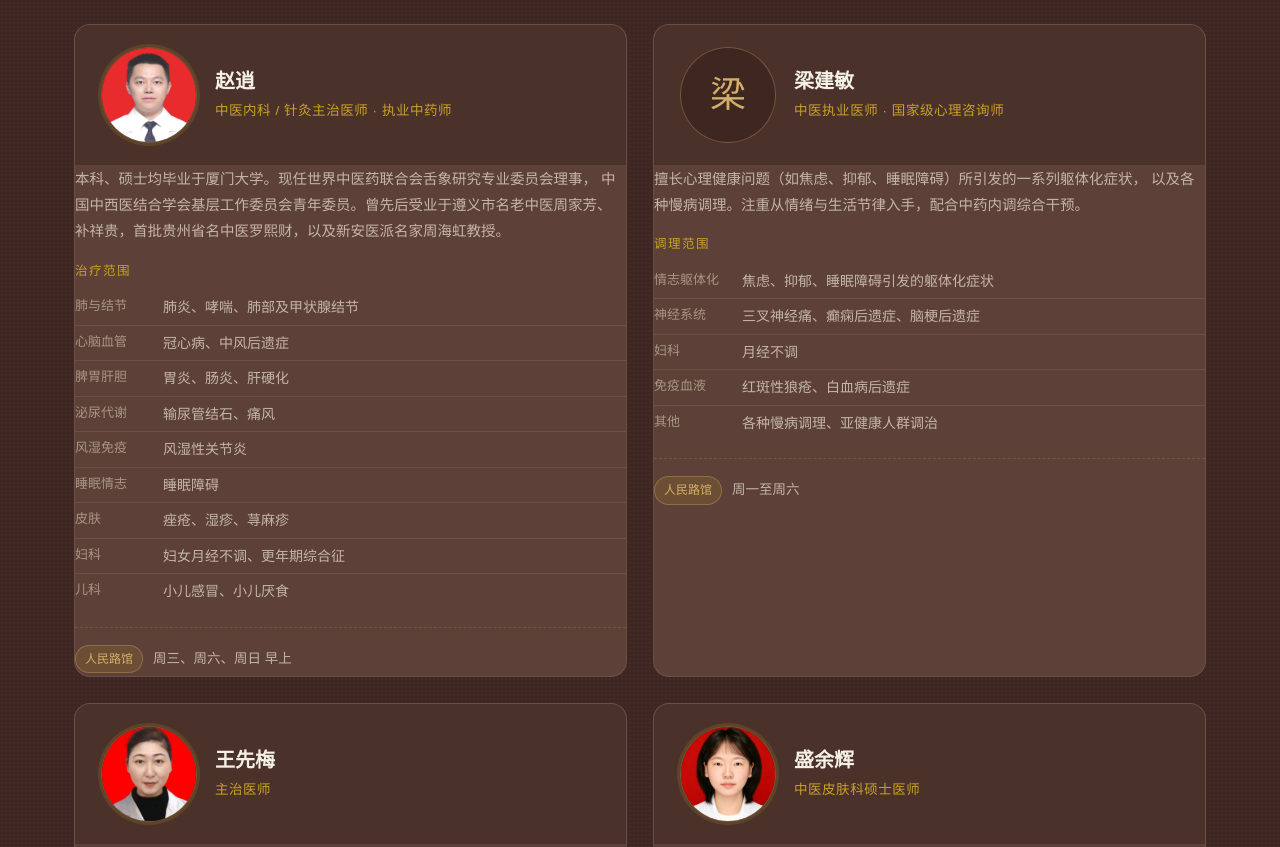
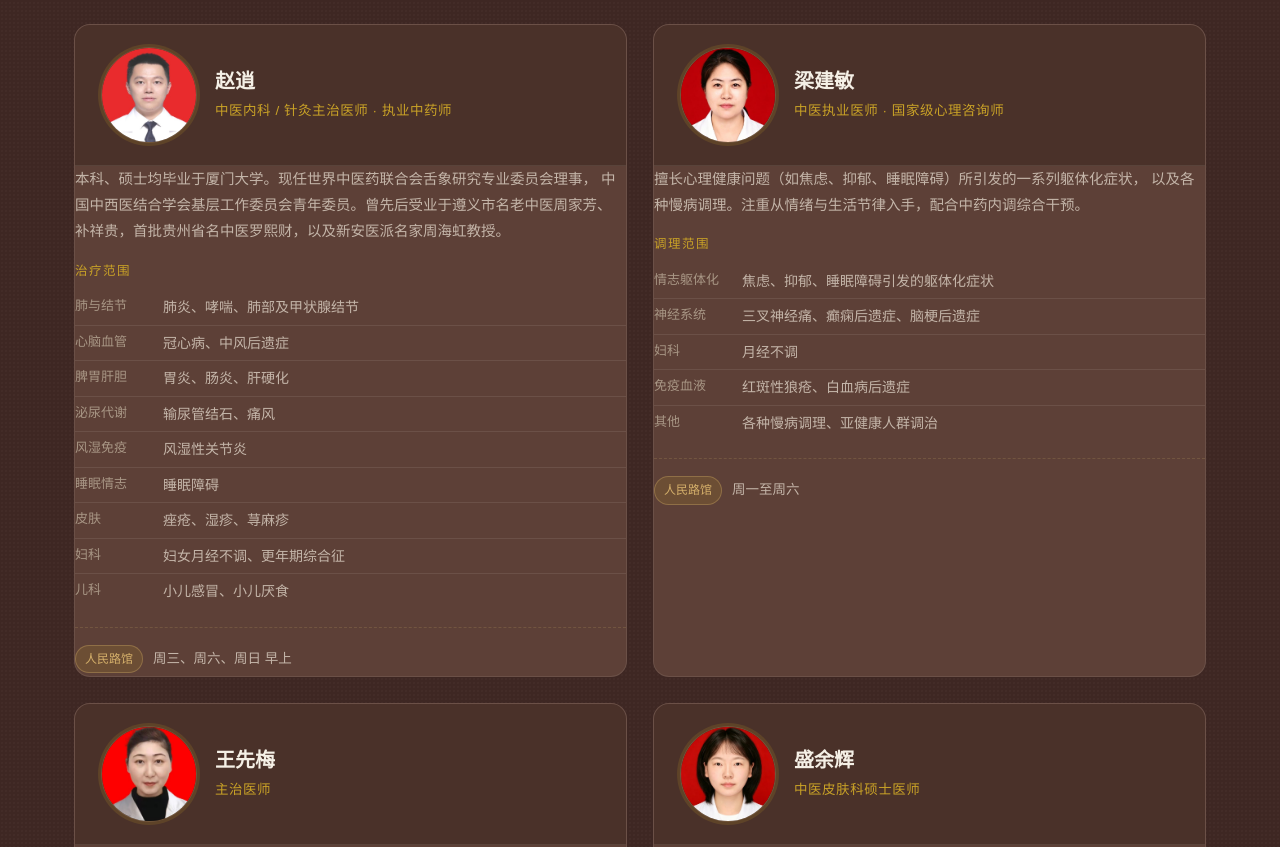
Before and after one commit to 2993233675-wq/tcm-site, a plain HTML site: page doctors.html in a window 1280 px wide. Shown: the part 1359-2206 px from the top of the page. Drawn offline with Linux system fonts and the light colour scheme.

Commit message:
feat: 补充梁建敏医师证件照头像

```diff
--- a/doctors.html
+++ b/doctors.html
@@ -177,7 +177,7 @@
             <!-- 4. 梁建敏 -->
             <article class="doctor-card doctor-card--full">
                 <div class="doctor-card__head">
-                    <div class="doctor-card__avatar">梁</div>
+                    <img class="doctor-card__avatar doctor-card__avatar--photo" src="assets/images/doctors/liang-jianmin.jpg" alt="梁建敏医师" loading="lazy">
                     <div class="doctor-card__headtext">
                         <h2 class="doctor-card__name">梁建敏</h2>
                         <div class="doctor-card__title">中医执业医师 · 国家级心理咨询师</div>
```
Also changed, not shown: assets/images/doctors/liang-jianmin.jpg (added).
